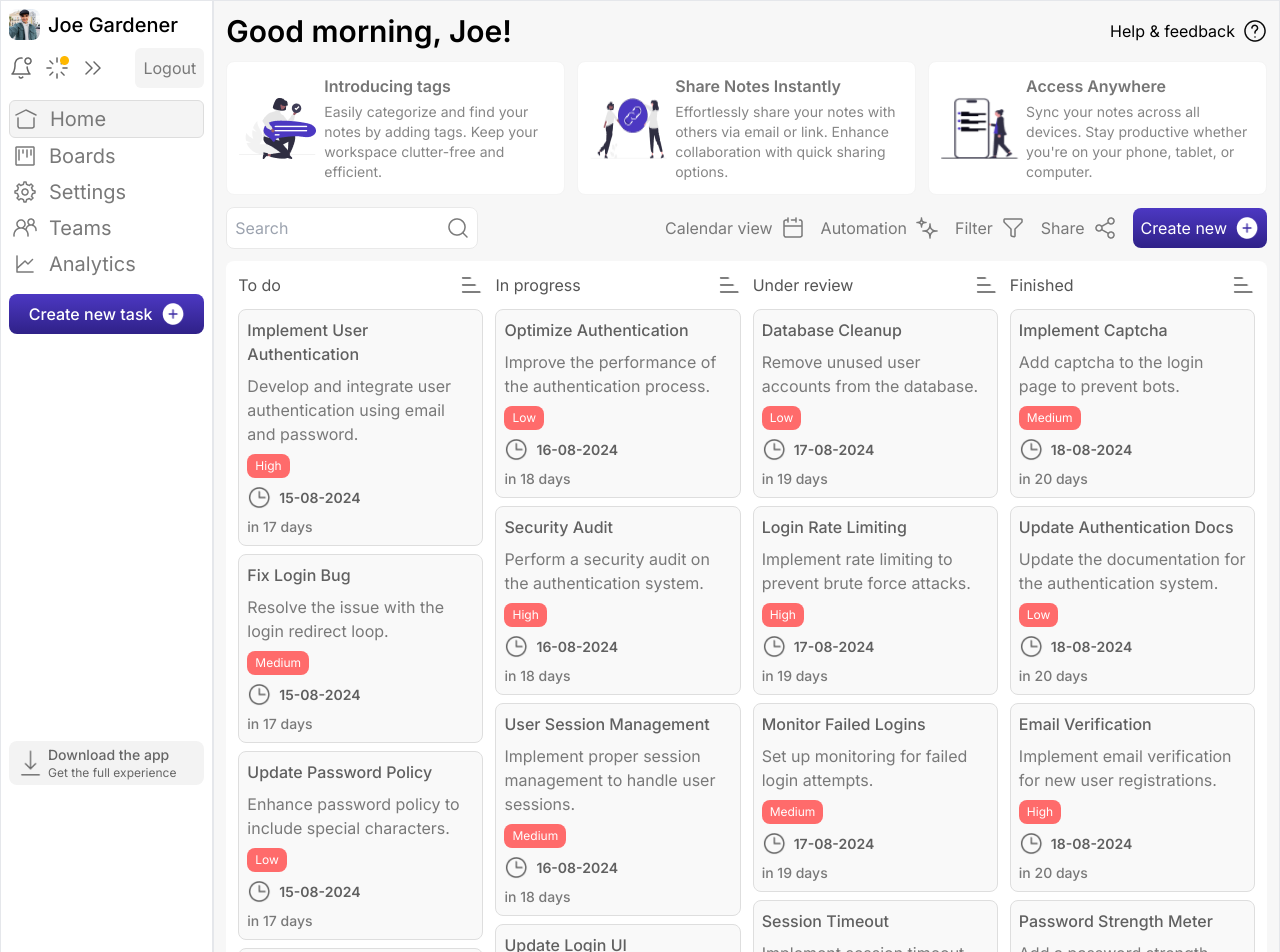
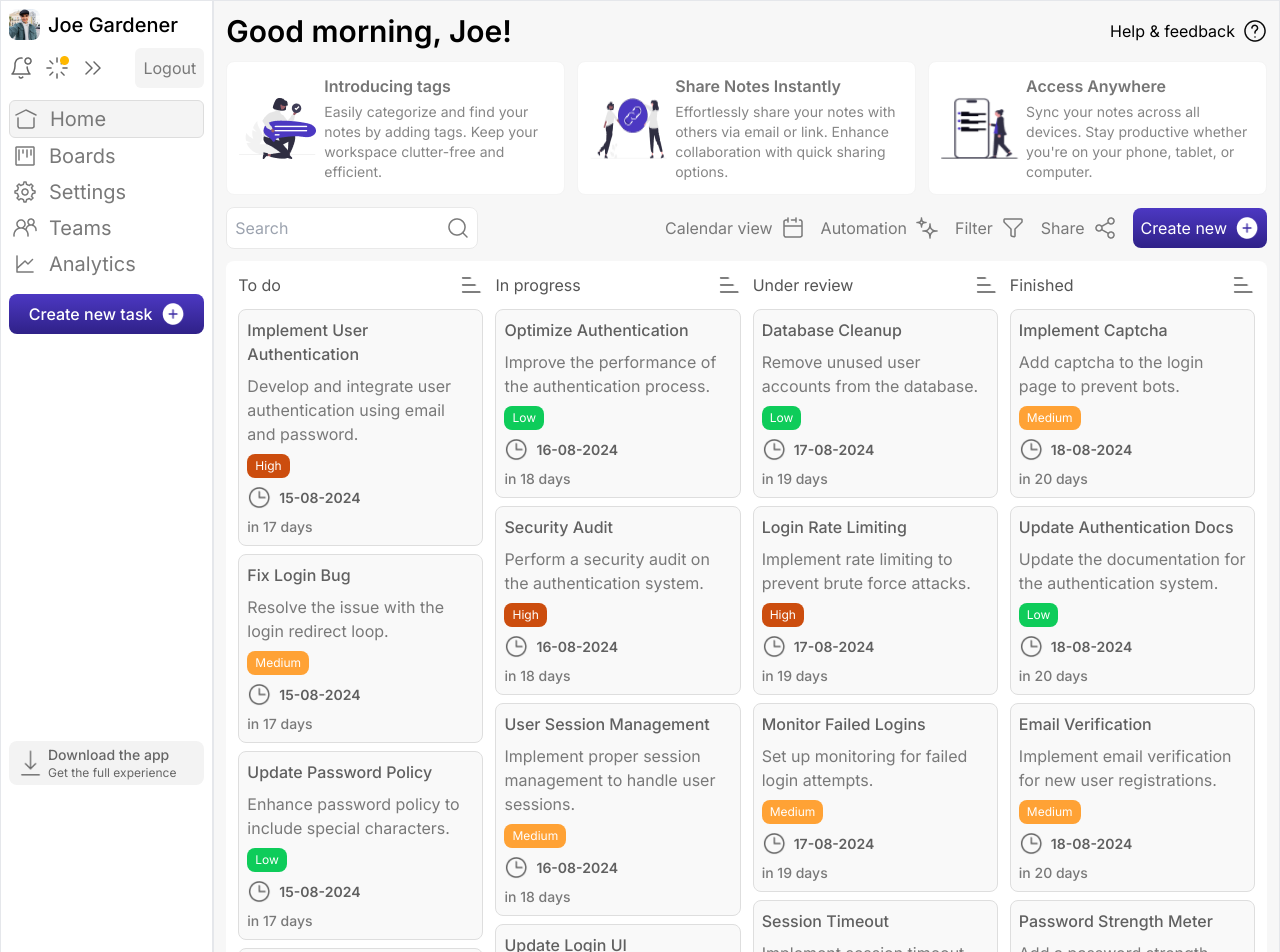
Before and after one commit to Avin008/crework-assignment, a Next.js app: page /dashboard in a window 1280 px wide. Shown: the top 952 px of the page. Built offline with nearby package versions, Linux system fonts and the light colour scheme.

Commit message:
style: added priority colors

```diff
--- a/components/TaskCard.tsx
+++ b/components/TaskCard.tsx
@@ -11,7 +11,14 @@ const TaskCard = ({ task }: { task: Task }) => {
     <div className="bg-[#F9F9F9] p-2 space-y-2 rounded-lg border border-[#DEDEDE]">
       <h1 className="font-medium text-[#606060] text-base">{task.title}</h1>
       <p className="text-[#797979]">{task.description}</p>
-      <div className="bg-[#FF6B6B] w-fit h-fit p-1 px-2 rounded-lg text-white font-normal text-xs">
+      <div
+        className={`${
+          (task.priority.toLowerCase() === "urgent" && "bg-[#FF6B6B]") ||
+          (task.priority.toLowerCase() === "medium" && "bg-[#FFA235]") ||
+          (task.priority.toLowerCase() === "low" && "bg-[#0ECC5A]") ||
+          (task.priority.toLowerCase() === "high" && "bg-[#cc4d0e]")
+        } w-fit h-fit p-1 px-2 rounded-lg text-white font-normal text-xs`}
+      >
         {task.priority}
       </div>
       <div className="flex items-center gap-2">
--- a/components/TaskSections.tsx
+++ b/components/TaskSections.tsx
@@ -8,7 +8,7 @@ export type Task = {
   id: string;
   title: string;
   description: string;
-  priority: "High" | "Medium" | "Low";
+  priority: "High" | "Medium" | "Low" | "Urgent";
   timestamp: string;
 };
 
--- a/data/index.ts
+++ b/data/index.ts
@@ -149,7 +149,7 @@ export const categories: Category[] = [
         id: "task4-3",
         title: "Email Verification",
         description: "Implement email verification for new user registrations.",
-        priority: "High",
+        priority: "Medium",
         timestamp: "2024-08-18T03:00:00Z",
       },
       {
@@ -163,7 +163,7 @@ export const categories: Category[] = [
         id: "task4-5",
         title: "Admin Login Monitoring",
         description: "Monitor and log admin login activities.",
-        priority: "High",
+        priority: "Urgent",
         timestamp: "2024-08-18T05:00:00Z",
       },
     ],
```
